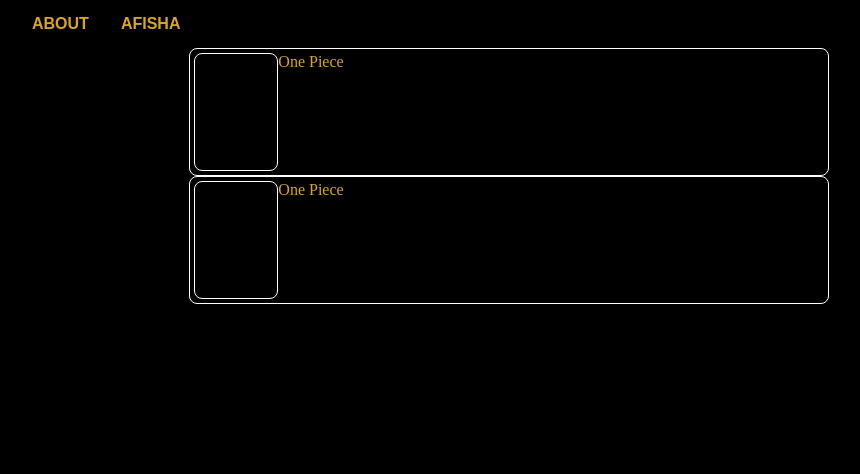
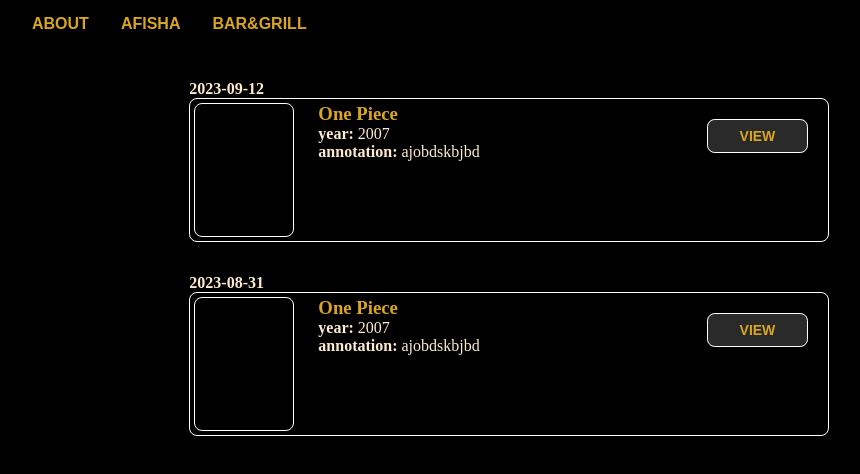
Before and after one commit to ihavelapki/kek-front, a React (Create React App) app: page /afisha in a window 1280 px wide. Shown: the top 474 px of the page, without its empty margins (24-884 px from the left). Built offline with nearby package versions, Linux system fonts and the light colour scheme; a web font is replaced by a local one.

Commit message:
did points 7.1, 9.1, 9.2, 6.4 and may be something more

```diff
--- a/src/entities/film/film.module.css
+++ b/src/entities/film/film.module.css
@@ -1,15 +1,67 @@
+.film_container {
+    /* border: 1px solid gray; */
+    margin-top: 32px;
+}
+
+
 .film_body {
     border: 1px solid white;
     border-radius: 1ch;
-    min-height: 128px;
+    min-height: 144px;
     max-width: 800px;
     display: flex;
     padding: 4px 4px;
 }
 
 .film_icon {
-    min-width: 84px;
+    min-width: 100px;
     border-radius: 1ch;
     border: 1px solid white;
     /* */
 }
+
+.film_description {
+    /* border: 1px solid darkgray; */
+    margin-left: 24px;
+    width: 100%;
+    margin-right: 24px;
+
+}
+
+.film_buttons {
+    margin-left: auto;
+    /* border: 1px solid darkgray;  */
+    /* display: flex; */
+    margin-right: 16px;
+    /* padding-bottom: 24px; */
+    padding-top: 24px;
+}
+
+.view_btn {
+    color: goldenrod;
+    border:1px solid white;
+    padding: 8px 32px;
+    border-radius: 1ch;
+    background-color: rgb(42, 42, 42);
+    margin-top: 16px;
+    text-decoration: none;
+    font-family: Arial, sans-serif; /* Укажите ваш выбранный шрифт */
+    font-size: 14px;
+    font-weight: bold;
+
+}
+
+
+ /* Размер шрифта */
+
+/* padding: 8px 16px; */
+/* background-color: transparent;  */
+/* Прозрачный фон  */
+/* color: goldenrod; */
+/* border: 1px solid transparent;  */
+/* Прозрачная граница */
+/* cursor: pointer; */
+/* outline: none;  */
+/* Убрать контур фокуса */
+/* font-size: medium;
+ */
--- a/src/entities/film/index.jsx
+++ b/src/entities/film/index.jsx
@@ -1,16 +1,26 @@
 import React from "react";
 import classes from "./film.module.css";
+import {Link} from "react-router-dom";
+
 
 const Film = (props) => {
     return (
-        <div className={classes.film_body}>
-            <image src={props.film.image} className={classes.film_icon}/>
-            <div>
-                <div className="title">
-                    {props.film.title}
+        <div className={classes.film_container}>
+            <div className="main_text" ><strong>{props.film.date}</strong></div>
+            <div className={classes.film_body}>
+                <image src={props.film.image} className={classes.film_icon}/>
+                <div className={classes.film_description}>
+                    <h3 className="title">
+                        {props.film.title}
+                    </h3>
+                    <p className="main_text"><strong>year: </strong>{props.film.year}</p>
+                    <p className="main_text"><strong>annotation: </strong>{props.film.description}</p>
                 </div>
-                <p>{props.film.year}</p>
-                <p>{props.film.description}</p>
+                <div className={classes.film_buttons}>
+                    <Link to={`/afisha/${props.film.id}`} className={classes.view_btn}>
+                        VIEW
+                    </Link>
+                </div>
             </div>
         </div>
     );
--- /dev/null
+++ b/src/features/userblock/Userblock.module.css
@@ -0,0 +1,4 @@
+.usericon {
+    border: 1px solid gray;
+
+}
--- a/src/pages/Afisha/index.jsx
+++ b/src/pages/Afisha/index.jsx
@@ -2,8 +2,8 @@ import React from 'react';
 import Films from "../../widgets/films";
 
 const Afisha = () => {
-    const filmList = [{'id': 1, 'title': 'One Piece', 'year': 2007, 'description': 'ajobdskbjbd', 'image': '/images/film1.jpg'},
-    {'id': 2, 'title': 'One Piece', 'year': 2007, 'description': 'ajobdskbjbd', 'image': '/images/film1.jpg'},
+    const filmList = [{'id': 1, 'title': 'One Piece', 'year': 2007, 'description': 'ajobdskbjbd', 'image': '/images/film1.jpg', 'date': '2023-09-12'},
+    {'id': 2, 'title': 'One Piece', 'year': 2007, 'description': 'ajobdskbjbd', 'image': '/images/film1.jpg', 'date': '2023-08-31'},
 ]
     return (
         <div className="wrapper">
--- /dev/null
+++ b/src/pages/FlimPage/index.jsx
@@ -0,0 +1,19 @@
+import React from "react";
+import { useParams } from "react-router-dom";
+import VideoPlayer from "../../widgets/pleer";
+
+const FilmPage = () => {
+    const params = useParams()
+    console.log(params)
+    return (
+        <div className="wrapper">
+            <div><h1 className="title"> FILM PAGE {params.id}</h1></div>
+            <div>
+                <VideoPlayer/>
+            </div>
+            <div></div>
+        </div>
+    );
+}
+
+export default FilmPage;
--- a/src/shared/router/index.jsx
+++ b/src/shared/router/index.jsx
@@ -2,6 +2,7 @@ import React from 'react';
 import {Routes, Route, Navigate } from 'react-router-dom';
 import About from "../../pages/About";
 import Afisha from "../../pages/Afisha";
+import FilmPage from '../../pages/FlimPage';
 
 
 
@@ -9,7 +10,8 @@ function KekRouter() {
   return (
       <Routes>
         <Route path="/about" element={<About/> } />
-        <Route path="/afisha" element={<Afisha/> } />
+        <Route exact path="/afisha" element={<Afisha/> } />
+        <Route exact path="/afisha/:id" element={<FilmPage/> } />
         <Route path="*" element={<Navigate to="/about" />} />
       </Routes>
   );
--- a/src/widgets/header/index.jsx
+++ b/src/widgets/header/index.jsx
@@ -7,9 +7,8 @@ const Navbar = () => {
         <div className={classes.kekbar}>
             <div className={classes.kekbar_btns}>
                 <Link className={classes.kekbar_link} to="/about">ABOUT</Link>
-
-
                 <Link className={classes.kekbar_link} to="/afisha">AFISHA</Link>
+                <Link className={classes.kekbar_link} to="/bargrill">BAR&GRILL</Link>
             </div>
         </div>
     );
--- a/src/widgets/pleer/VideoPlayer.module.css
+++ b/src/widgets/pleer/VideoPlayer.module.css
@@ -1,4 +1,7 @@
 .video_frame {
-    height: 300px;
-    width: 200px;
+    /* height: 300px; */
+    /* width: 200px; */
+    border: 2px solid darkgrey;
+    width: 100%;
+    height: 80ch;
 }
--- a/src/widgets/pleer/index.jsx
+++ b/src/widgets/pleer/index.jsx
@@ -9,8 +9,8 @@ function VideoPlayer() {
           url="/videos/video_2023-08-08_16-43-25.mp4"
           controls={true} // Показывать элементы управления
           playing={true} // Автоматическое воспроизведение
-          width="100%" // Ширина плеера
-          height="auto" // Высота плеера
+          //width="100%" // Ширина плеера
+          height="100%" // Высота плеера
         />
       </div>
     );
```
Also changed, not shown: src/features/userblock/index.jsx (added, +12 -0 lines), src/shared/api/index.js (added, +24 -0 lines), 1 other file (tests, documents, lock files or other folders).
